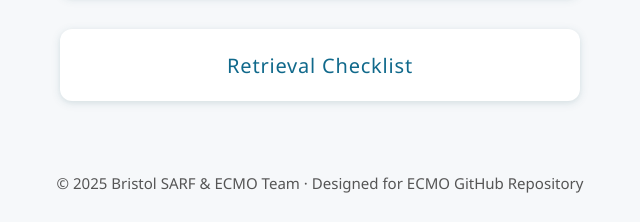
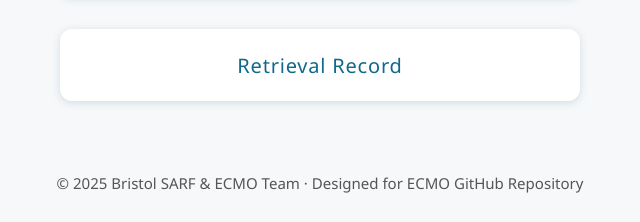
Before and after one commit to kdr74/ECMO, a plain HTML site: page index.html in a window 1280 px wide. Shown: the part 502-724 px from the top of the page, 320-960 px from the left. Drawn offline with Linux system fonts and the light colour scheme.

Commit message:
Added Retrieval and ECMO Cannulation record

```diff
--- a/index.html
+++ b/index.html
@@ -72,7 +72,7 @@
             <a href="PEEP_Study.html">PEEP Study</a>
         </div>
         <div class="link-box">
-            <a href="ecmo_retrieval_checklist.html">Retrieval Checklist</a>
+            <a href="ecmo_cannulation_form.html">Retrieval Record</a>
         </div>
     </div>
     <div class="footer">
```
